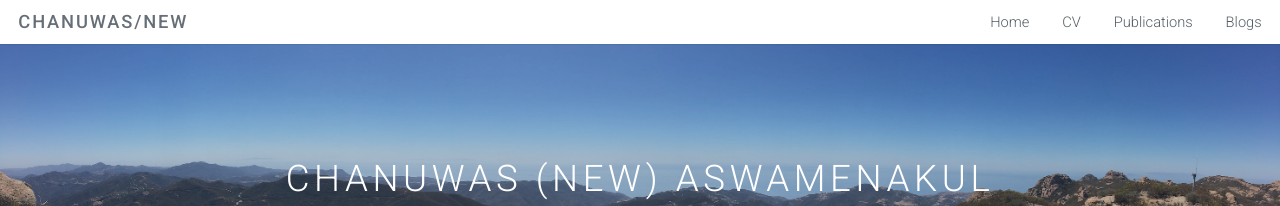
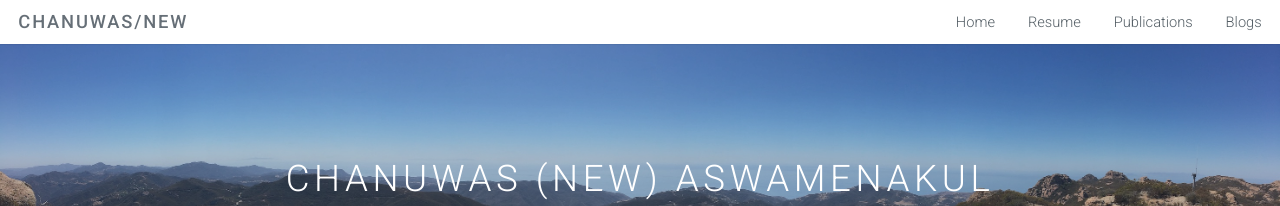
Before and after one commit to chasnew/chasnew.github.io, a Jekyll site: the page built from index.html, in a window 1280 px wide. Shown: the top 206 px of the page. Built offline with Jekyll 4.4.1, drawn with Linux system fonts in a browser that asks for light colours.

Commit message:
"CV" to "Resume"

```diff
--- a/_includes/header.html
+++ b/_includes/header.html
@@ -4,7 +4,7 @@
     <nav id="nav">
         <ul>
             <li><a href="{{ site.baseurl }}/">Home</a></li>
-            <li><a href="{{ site.baseurl }}/materials/ca-resume.pdf">CV</a></li>
+            <li><a href="{{ site.baseurl }}/materials/ca-resume.pdf">Resume</a></li>
             <li><a href="{{ site.baseurl }}/publication.html">Publications</a></li>
             <li><a href="{{ site.baseurl }}/blog.html">Blogs</a></li>
             {% for page in site.pages %}
```
